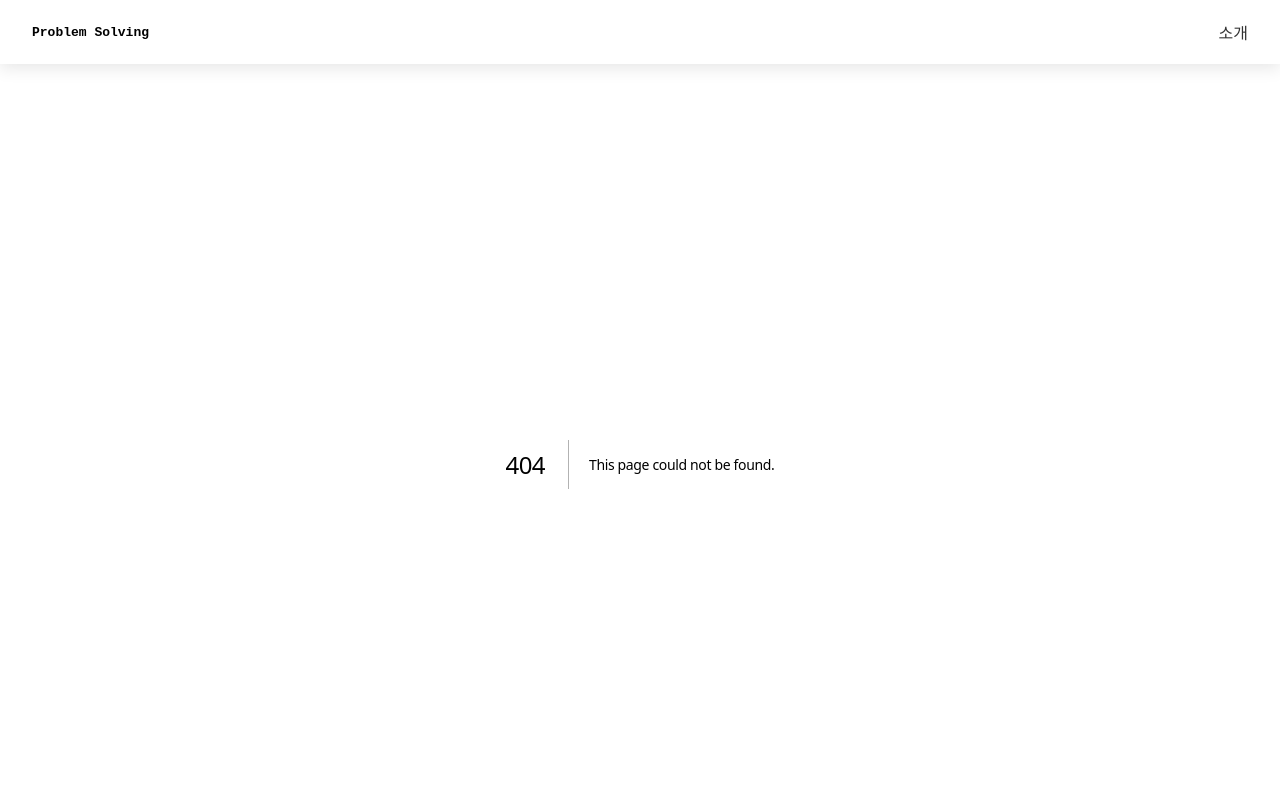
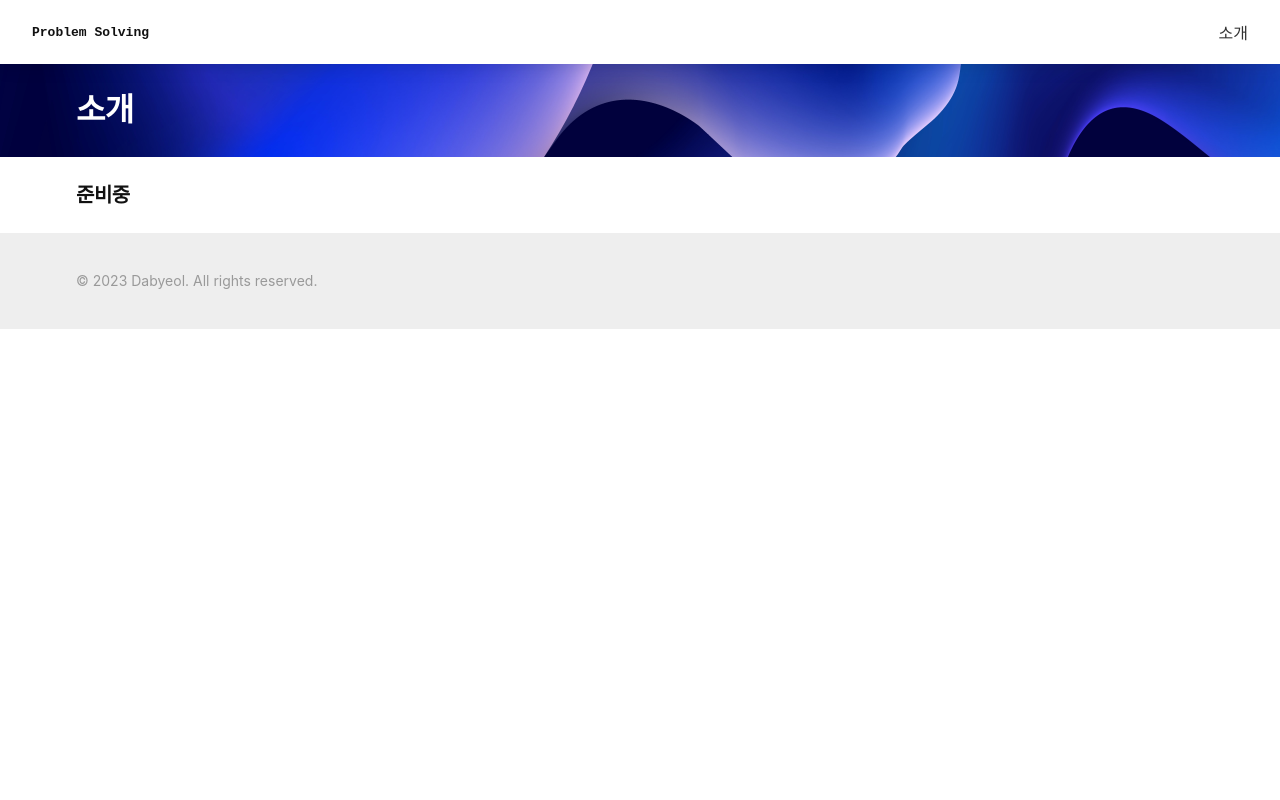
Before and after one commit to dabyeol/problem-solving, a Next.js app: page /about in a window 1280 px wide. Before the commit this address had no page. Shown: the top 800 px of the page. Built offline with nearby package versions, Linux system fonts and the light colour scheme.

Commit message:
Add about page

```diff
--- /dev/null
+++ b/app/about/layout.tsx
@@ -0,0 +1,13 @@
+import { Metadata } from 'next';
+
+export const metadata: Metadata = {
+  title: '소개',
+};
+
+export default function AboutLayout({
+  children,
+}: {
+  children: React.ReactNode;
+}) {
+  return children;
+}
--- /dev/null
+++ b/app/about/page.tsx
@@ -0,0 +1,15 @@
+import Banner from '@/components/banner';
+import { Container, Prose } from '@/lib/client/style';
+
+export default function About() {
+  return (
+    <>
+      <Banner>소개</Banner>
+      <Container>
+        <Prose>
+          <h3>준비중</h3>
+        </Prose>
+      </Container>
+    </>
+  );
+}
```
